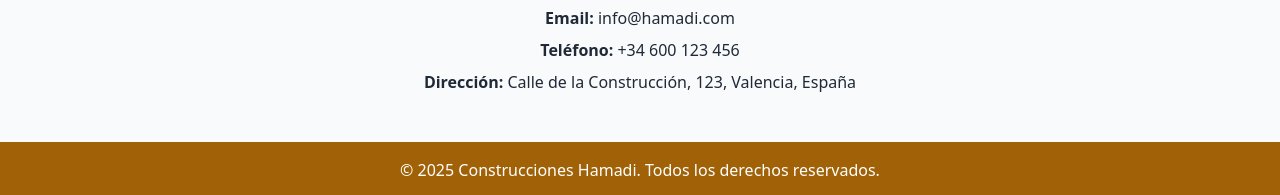
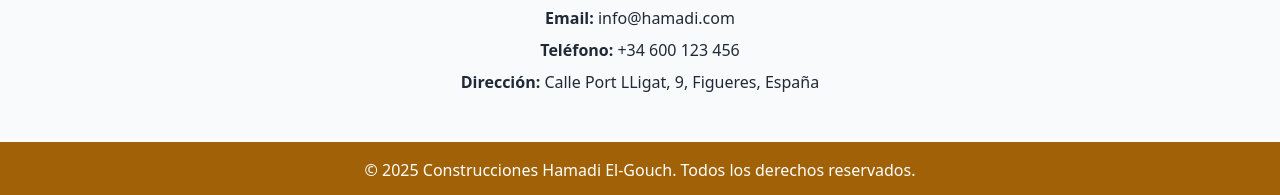
Before and after one commit to Ridouanbakkouh/EMPRES, a plain HTML site: page index.html in a window 1280 px wide. Shown: the part 1348-1543 px from the top of the page. Drawn offline with nearby package versions, Linux system fonts and the light colour scheme.

Commit message:
Update index.html

```diff
--- a/index.html
+++ b/index.html
@@ -67,14 +67,14 @@ Realiza inspecciones regulares durante el proceso de construcción para asegurar
             <div class="space-y-2">
                 <p><strong>Email:</strong> info@hamadi.com</p>
                 <p><strong>Teléfono:</strong> +34 600 123 456</p>
-                <p><strong>Dirección:</strong> Calle de la Construcción, 123, Valencia, España</p>
+                <p><strong>Dirección:</strong> Calle Port LLigat, 9, Figueres, España</p>
             </div>
         </div>
     </section>
 
     <!-- Pie de página -->
     <footer class="bg-yellow-700 text-white text-center py-4">
-        &copy; 2025 Construcciones Hamadi. Todos los derechos reservados.
+        &copy; 2025 Construcciones Hamadi El-Gouch. Todos los derechos reservados.
     </footer>
 
 </body>
```
